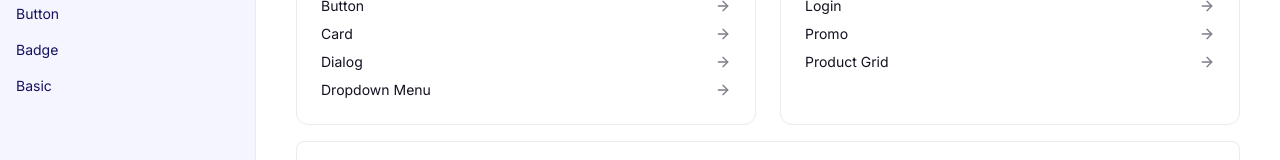
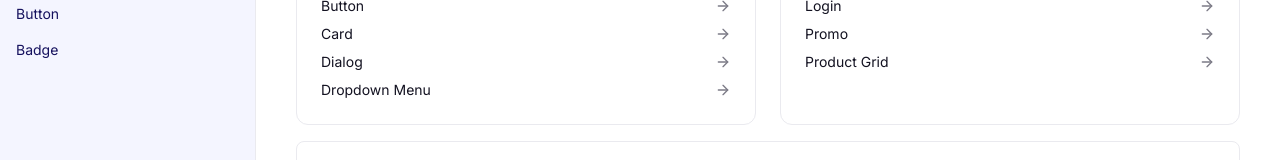
Before and after one commit to raulalgo/shadcn-ui-registry-starter, a Next.js app: page / in a window 1280 px wide. Shown: the part 315-475 px from the top of the page. Built offline with nearby package versions, Linux system fonts and the light colour scheme.

Commit message:
removing the basic component that i used for debugging

```diff
--- a/registry.json
+++ b/registry.json
@@ -52,22 +52,6 @@
                     "target": "ui/badge.tsx"
                 }
             ]
-        },
-        {
-            "name": "basic",
-            "type": "registry:ui",
-            "title": "Basic",
-            "description": "A simple basic component",
-            "registryDependencies": [
-                "https://shadcn-ui-registry-starter-git-main-raulalgos-projects.vercel.app/r/theme.json"
-            ],
-            "files": [
-                {
-                    "path": "src/components/ui/basic.tsx",
-                    "type": "registry:file",
-                    "target": "ui/basic.tsx"
-                }
-            ]
         }
     ]
 }
--- a/src/app/(design)/components/[slug]/(demos)/basic.tsx
+++ /dev/null
@@ -1,8 +0,0 @@
-import { Basic } from "@/components/ui/basic";
-
-export const basic = {
-  name: "basic",
-  components: {
-    Default: <Basic />,
-  },
-};
--- a/src/app/(design)/components/[slug]/(demos)/index.tsx
+++ b/src/app/(design)/components/[slug]/(demos)/index.tsx
@@ -2,7 +2,6 @@ import type { ReactElement, ReactNode } from "react";
 
 import { button } from "@/app/(design)/components/[slug]/(demos)/button";
 import { badge } from "@/app/(design)/components/[slug]/(demos)/badge";
-import { basic } from "@/app/(design)/components/[slug]/(demos)/basic";
 
 interface Demo {
   name: string; // this must match the `registry.json` name
@@ -14,5 +13,4 @@ interface Demo {
 export const demos: { [name: string]: Demo } = {
   button,
   badge,
-  basic,
 };
--- a/src/components/design/registry-sidebar.tsx
+++ b/src/components/design/registry-sidebar.tsx
@@ -41,7 +41,6 @@ import type * as React from "react";
 export const componentItems = [
   { name: "Button", path: "/components/button" },
   { name: "Badge", path: "/components/badge" },
-  { name: "Basic", path: "/components/basic" },
 ];
 
 export const gettingStartedItems = [
--- a/src/components/ui/basic.tsx
+++ /dev/null
@@ -1,9 +0,0 @@
-import type * as React from "react";
-
-function Basic() {
-  return (
-    <>Basic</>
-  );
-}
-
-export { Basic };
```
